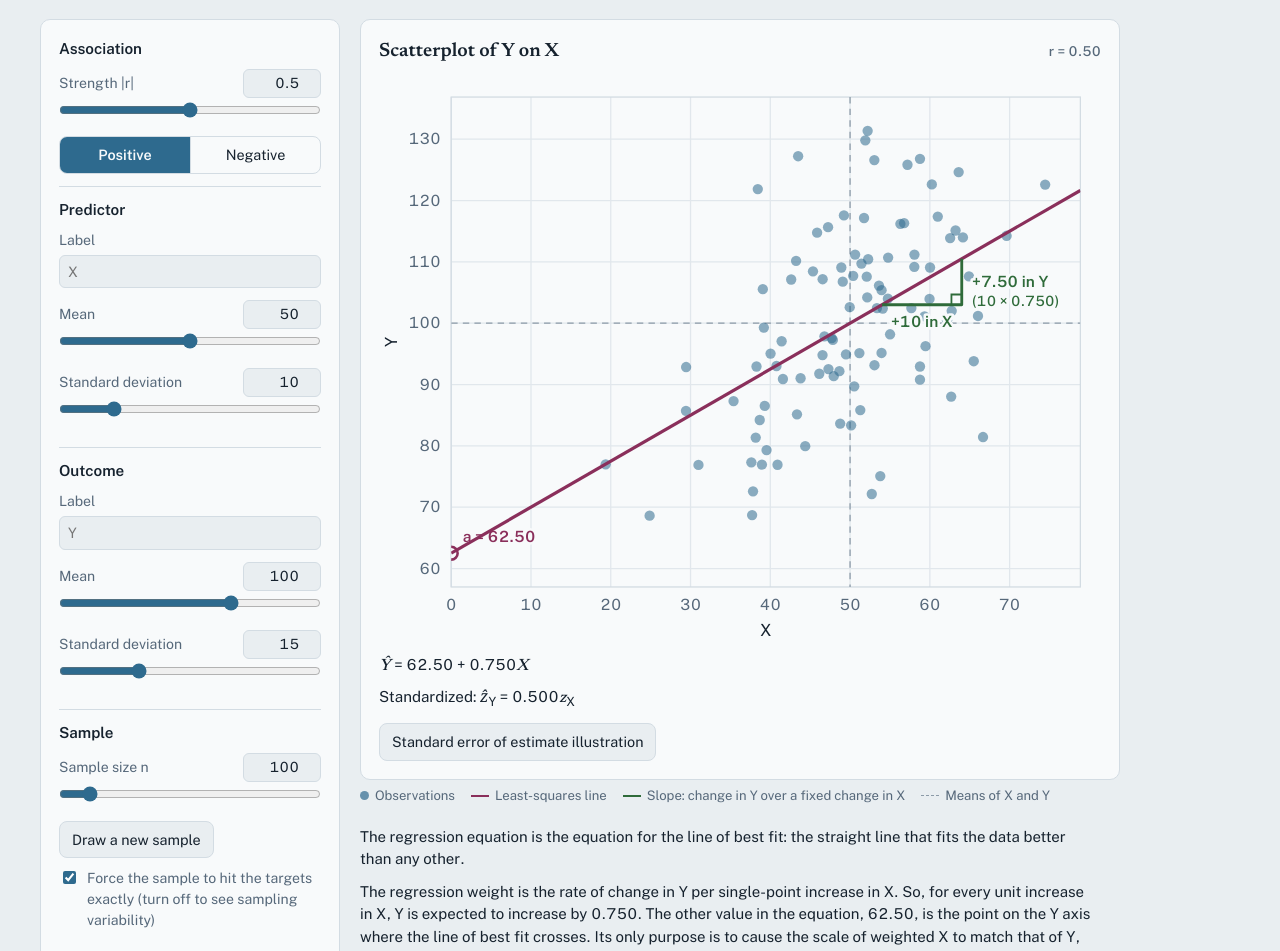
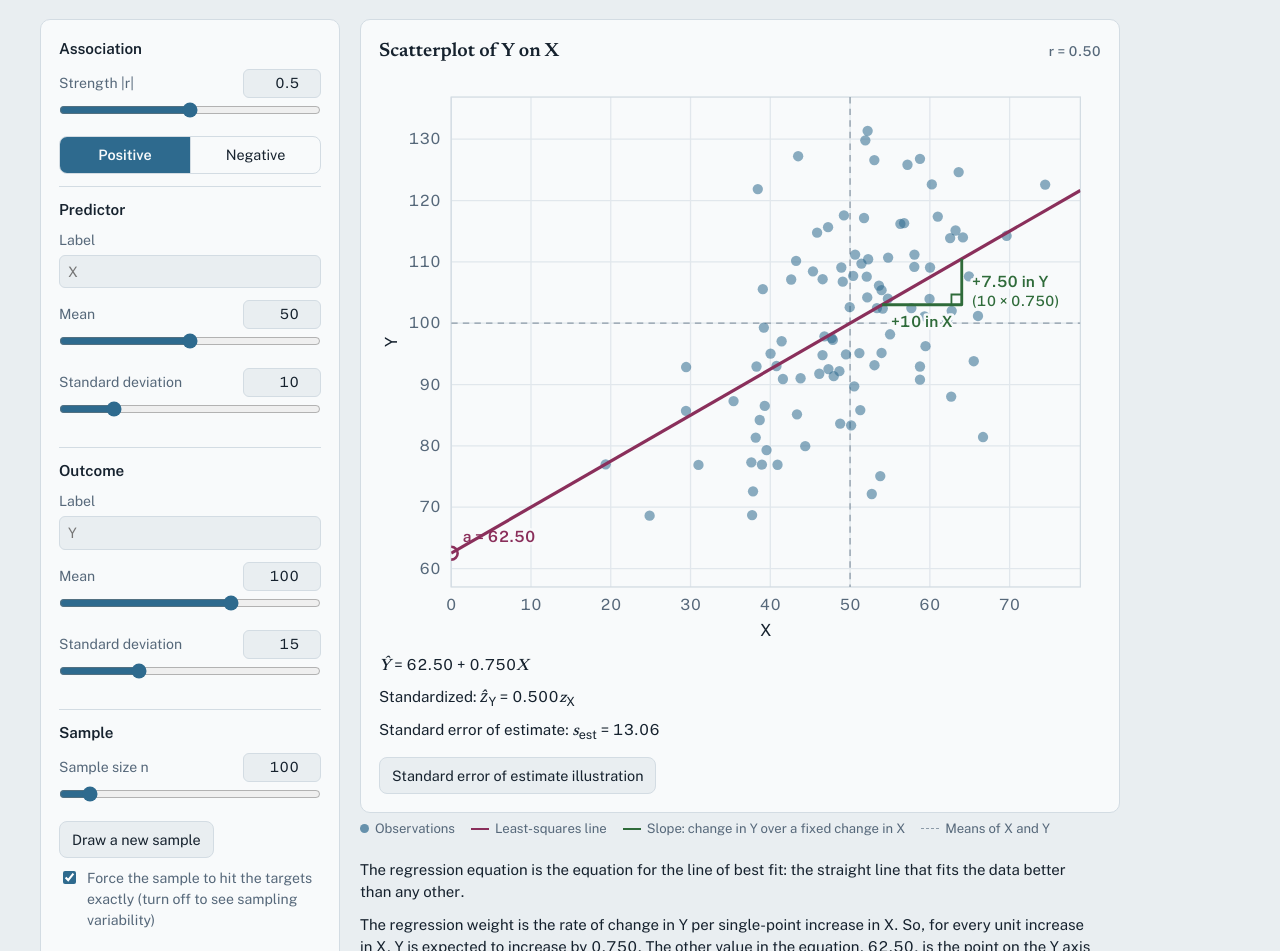
Before and after one commit to cortina16-oss/association-explorer, a plain HTML site: page index.html in a window 1280 px wide. Shown: the part 149-1100 px from the top of the page. Drawn offline with nearby package versions, Linux system fonts and the light colour scheme.

Commit message:
Show standard error of estimate below the standardized equation
Co-Authored-By: Claude Opus 5.5 <noreply@anthropic.com>
Claude-Session: https://claude.ai/code/session_0193TSMqV9bQ5X1a5vBnruwh

```diff
--- a/index.html
+++ b/index.html
@@ -174,6 +174,7 @@ thead th{color:var(--muted);font-weight:500;border-bottom:1.5px solid var(--ink)
           <svg id="raw" viewBox="0 0 560 440" role="img" aria-label="Scatterplot of X and Y on original units with the fitted regression line"></svg>
           <p class="eq" id="raw-eq"></p>
           <p class="eq" id="std-eq"></p>
+          <p class="eq" id="see-eq"></p>
           <button type="button" class="btn see-btn" id="see-btn" aria-pressed="false" aria-controls="see-panel">Standard error of estimate illustration</button>
           <div class="see" id="see-panel" hidden aria-live="polite"></div>
         </section>
@@ -373,6 +374,7 @@ thead th{color:var(--muted);font-weight:500;border-bottom:1.5px solid var(--ink)
     const db=Math.max(dig(R.b),3),da=dig(R.a);
     $("raw-sub").textContent=`r = ${f(R.r,2)}`;
     $("raw-eq").innerHTML=plain?`<i>Ŷ</i> = ${f(R.a,da)} ${R.b<0?"−":"+"} ${f(Math.abs(R.b),db)}<i>X</i>`:`Predicted ${YN} = ${f(R.a,da)} ${R.b<0?"−":"+"} ${f(Math.abs(R.b),db)} × ${XN}`;
+    $("see-eq").innerHTML=`Standard error of estimate: <i>s</i><sub>est</sub> = ${f(R.s,dig(R.s))}`;
     $("std-eq").innerHTML=`Standardized: <i>ẑ</i><sub>${YN}</sub> = ${f(R.beta,3)}<i>z</i><sub>${XN}</sub>`;
 
     $("unstd").innerHTML=
```
